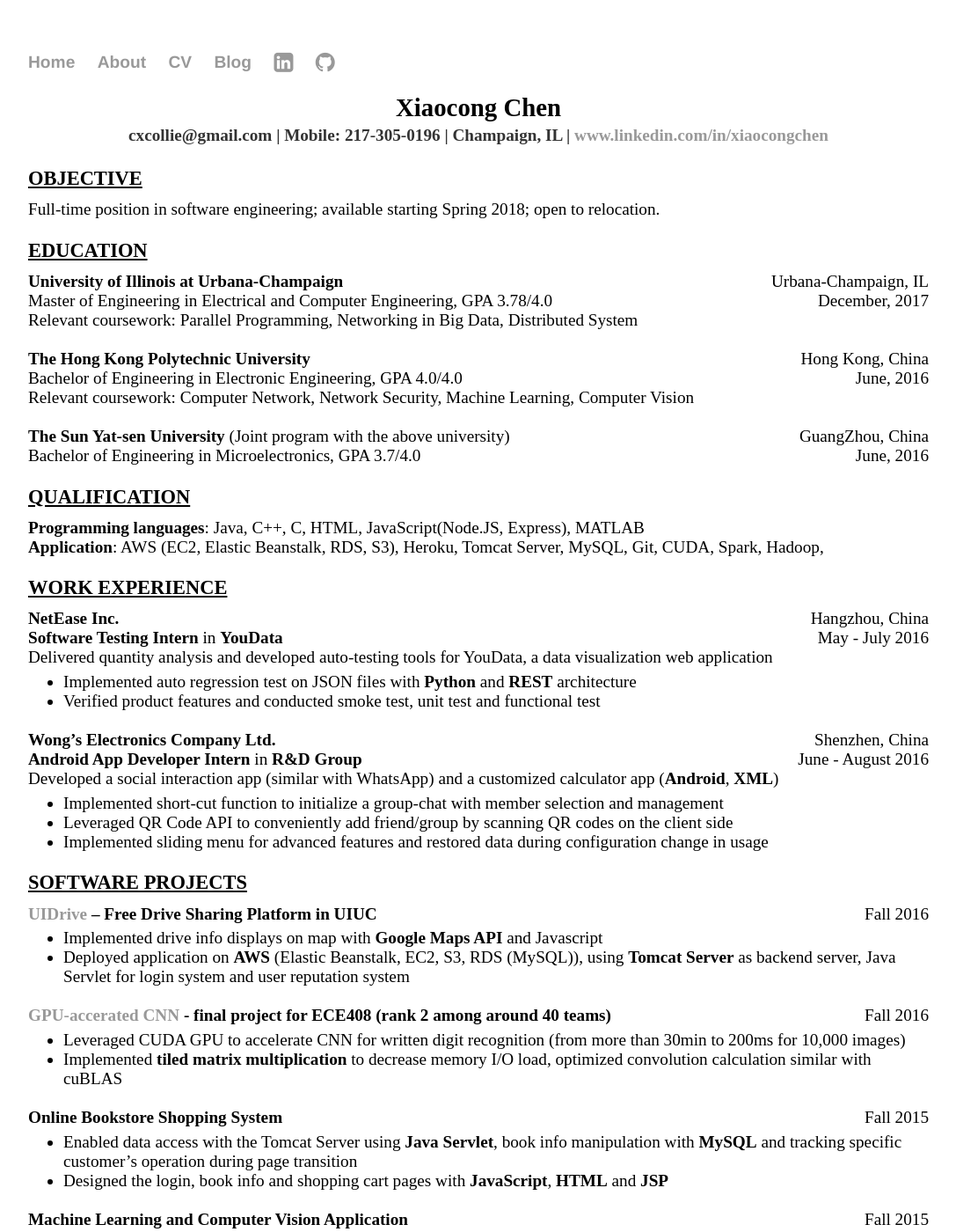
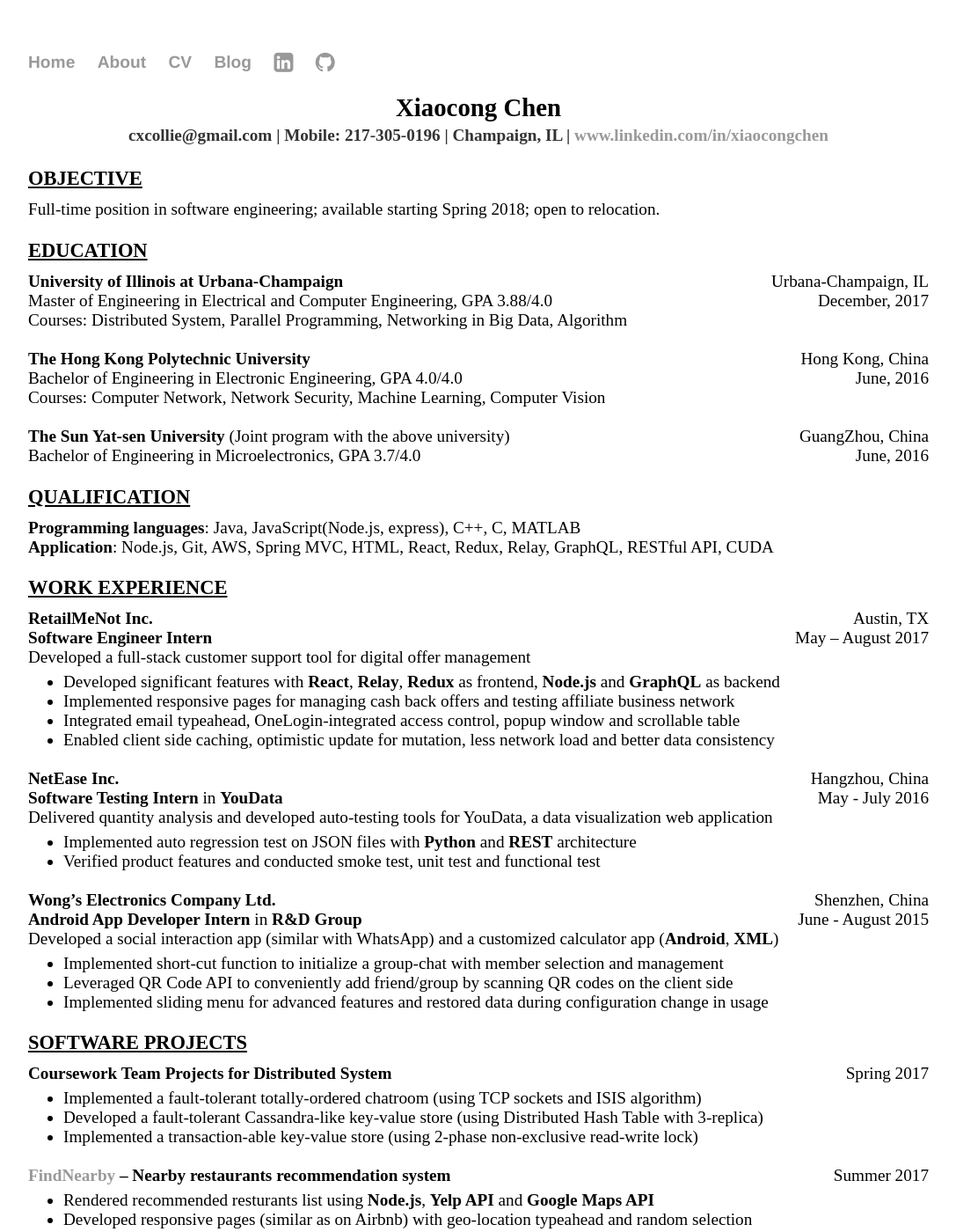
Before and after one commit to cxcollie/cxcollie.github.io, a Jekyll site: the page built from cv/index.html, in a window 1280 px wide and 1400 px high. Shown: the whole window at 88% size, without its empty margins (96-1183 px from the left). Built offline with Jekyll 4.4.1, drawn with Linux system fonts in a browser that asks for light colours; some of the changed text lies outside the part shown.

Commit message:
Updated CV

```diff
--- a/cv/index.html
+++ b/cv/index.html
@@ -15,12 +15,12 @@
 </div>
 <br>
 <div>
-	<div style="float:left;">Master of Engineering in Electrical and Computer Engineering, GPA 3.78/4.0</div>
+	<div style="float:left;">Master of Engineering in Electrical and Computer Engineering, GPA 3.88/4.0</div>
 	<div style="float:right;">December, 2017</div>
 </div>
 <br>
 <div>
-Relevant coursework: Parallel Programming, Networking in Big Data, Distributed System
+Courses: Distributed System, Parallel Programming, Networking in Big Data, Algorithm
 </div>
 <br>
 <div>
@@ -34,7 +34,7 @@
 </div>
 <br>
 <div>
-Relevant coursework: Computer Network, Network Security, Machine Learning, Computer Vision
+Courses: Computer Network, Network Security, Machine Learning, Computer Vision
 </div>
 <br>
 <div>
@@ -49,12 +49,39 @@
 <br>
 
 <h3 class="cv-h3">QUALIFICATION</h3>
-<b>Programming languages</b>: Java, C++, C, HTML, JavaScript(Node.JS, Express), MATLAB
+<b>Programming languages</b>: Java, JavaScript(Node.js, express), C++, C, MATLAB
 <br>
-<b>Application</b>: AWS (EC2, Elastic Beanstalk, RDS, S3), Heroku, Tomcat Server, MySQL, Git, CUDA, Spark, Hadoop,
+<b>Application</b>: Node.js, Git, AWS, Spring MVC, HTML, React, Redux, Relay, GraphQL, RESTful API, CUDA
 <br>
 
 <h3 class="cv-h3">WORK EXPERIENCE</h3>
+<div>
+	<div style="float:left;"><b>RetailMeNot Inc.</b></div>
+	<div style="float:right;">Austin, TX</div>
+</div>
+<br>
+<div>
+	<div style="float:left;"><b>Software Engineer Intern</b></div>
+	<div style="float:right;">May – August 2017</div>
+</div>
+<br>
+Developed a full-stack customer support tool for digital offer management
+<ul class="cv-ul">
+<li>
+	Developed significant features with <b>React</b>, <b>Relay</b>, <b>Redux</b> as frontend, <b>Node.js</b> and <b>GraphQL</b> as backend
+</li>
+<li>
+	Implemented responsive pages for managing cash back offers and testing affiliate business network
+</li>
+<li>
+	Integrated email typeahead, OneLogin-integrated access control, popup window and scrollable table
+</li>
+<li>
+	Enabled client side caching, optimistic update for mutation, less network load and better data consistency
+</li>
+</ul>
+<br>
+
 <div>
 	<div style="float:left;"><b>NetEase Inc.</b></div>
 	<div style="float:right;">Hangzhou, China</div>
@@ -83,7 +110,7 @@
 <br>
 <div>
 	<div style="float:left;"><b>Android App Developer Intern</b> in <b>R&D Group</b></div>
-	<div style="float:right;">June - August 2016</div>
+	<div style="float:right;">June - August 2015</div>
 </div>
 <br>
 Developed a social interaction app (similar with WhatsApp) and a customized calculator app (<b>Android</b>, <b>XML</b>)
@@ -101,6 +128,39 @@
 
 <h3 class="cv-h3">SOFTWARE PROJECTS</h3>
 <div>
+	<div style="float:left;"><b>Coursework Team Projects for Distributed System</b></div>
+	<div style="float:right;">Spring 2017</div>
+</div>
+<br>
+<ul class="cv-ul">
+<li>
+	Implemented a fault-tolerant totally-ordered chatroom (using TCP sockets and ISIS algorithm)
+</li>
+<li>
+	Developed a fault-tolerant Cassandra-like key-value store (using Distributed Hash Table with 3-replica)
+</li>
+<li>
+	Implemented a transaction-able key-value store (using 2-phase non-exclusive read-write lock)
+</li>
+</ul>
+<br>
+
+<div>
+	<div style="float:left;"><b><a class="cv-a" href="https://find-nearby-321.herokuapp.com/">FindNearby</a> – Nearby restaurants recommendation system</b></div>
+	<div style="float:right;">Summer 2017</div>
+</div>
+<br>
+<ul class="cv-ul">
+<li>
+	Rendered recommended resturants list using <b>Node.js</b>, <b>Yelp API</b> and <b>Google Maps API</b>
+</li>
+<li>
+	Developed responsive pages (similar as on Airbnb) with geo-location typeahead and random selection
+</li>
+</ul>
+<br>
+
+<div>
 	<div style="float:left;"><b><a class="cv-a" href="https://github.com/cxcollie/UI_Drive">UIDrive</a> – Free Drive Sharing Platform in UIUC</b></div>
 	<div style="float:right;">Fall 2016</div>
 </div>
@@ -110,7 +170,7 @@
 	Implemented drive info displays on map with <b>Google Maps API</b> and Javascript
 </li>
 <li>
-	Deployed application on <b>AWS</b> (Elastic Beanstalk, EC2, S3, RDS (MySQL)), using <b>Tomcat Server</b> as backend server, Java Servlet for login system and user reputation system
+	Developed backend with <b>Spring MVC</b> framework and deployed on <b>AWS</b> (Elastic Beanstalk, EC2, S3, RDS)
 </li>
 </ul>
 <br>
```
